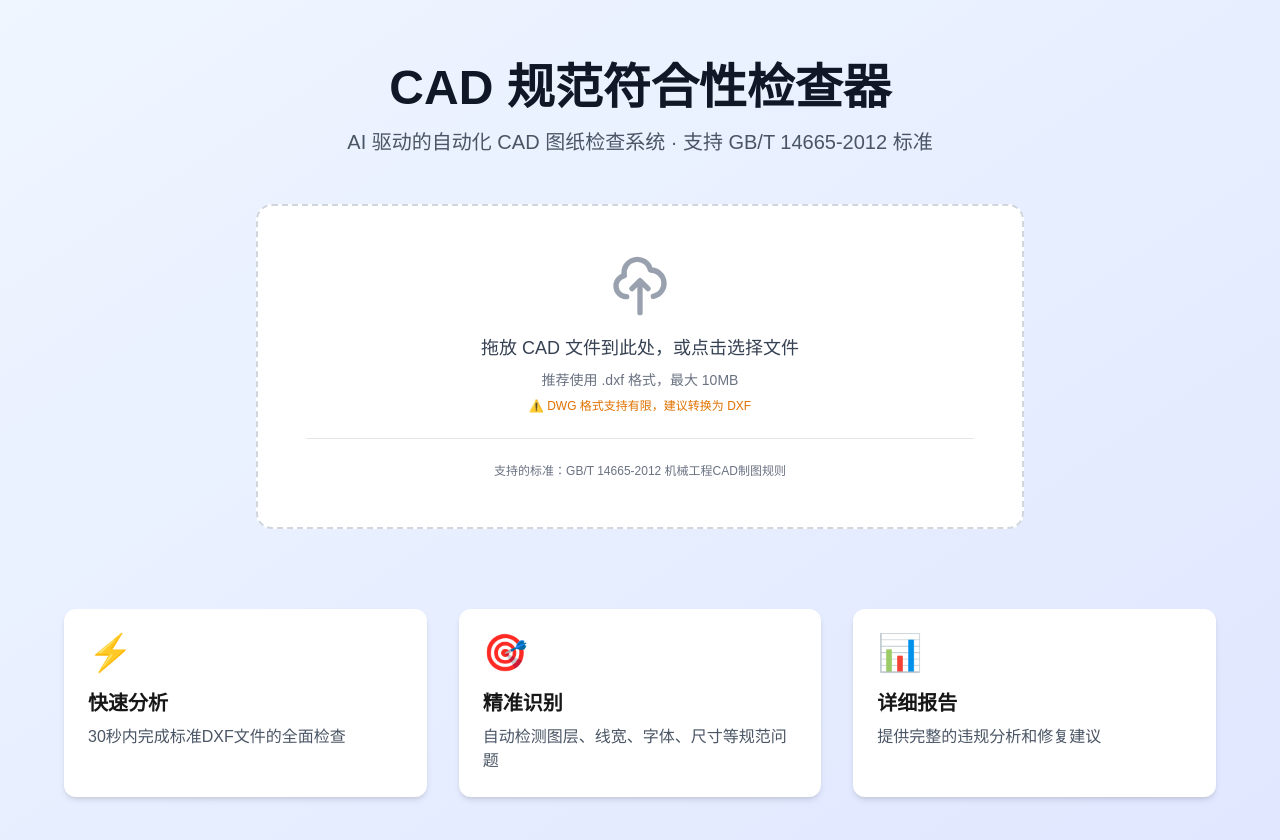
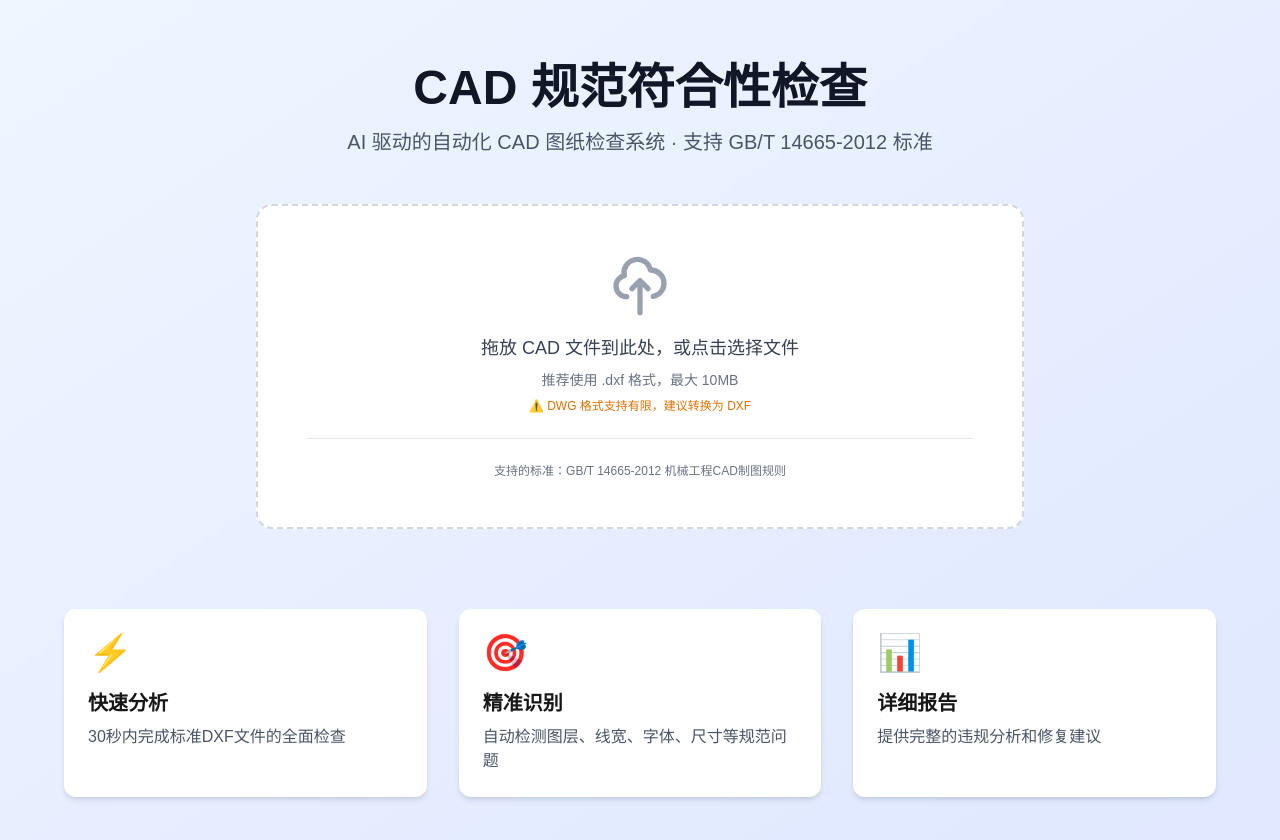
Before and after one commit to wangpeng1017/CAD, a Next.js app in the folder frontend/: page / in a window 1280 px wide. Shown: the top 840 px of the page. Built offline with nearby package versions, Linux system fonts and the light colour scheme.

Commit message:
chore: 更新首页标题为 CAD 规范符合性检查

```diff
--- a/frontend/app/page.tsx
+++ b/frontend/app/page.tsx
@@ -42,7 +42,7 @@ export default function Home() {
         {/* 头部 */}
         <div className="text-center mb-12">
           <h1 className="text-5xl font-bold text-gray-900 mb-4">
-            CAD 规范符合性检查器
+            CAD 规范符合性检查
           </h1>
           <p className="text-xl text-gray-600 max-w-2xl mx-auto">
             AI 驱动的自动化 CAD 图纸检查系统 · 支持 GB/T 14665-2012 标准
```
